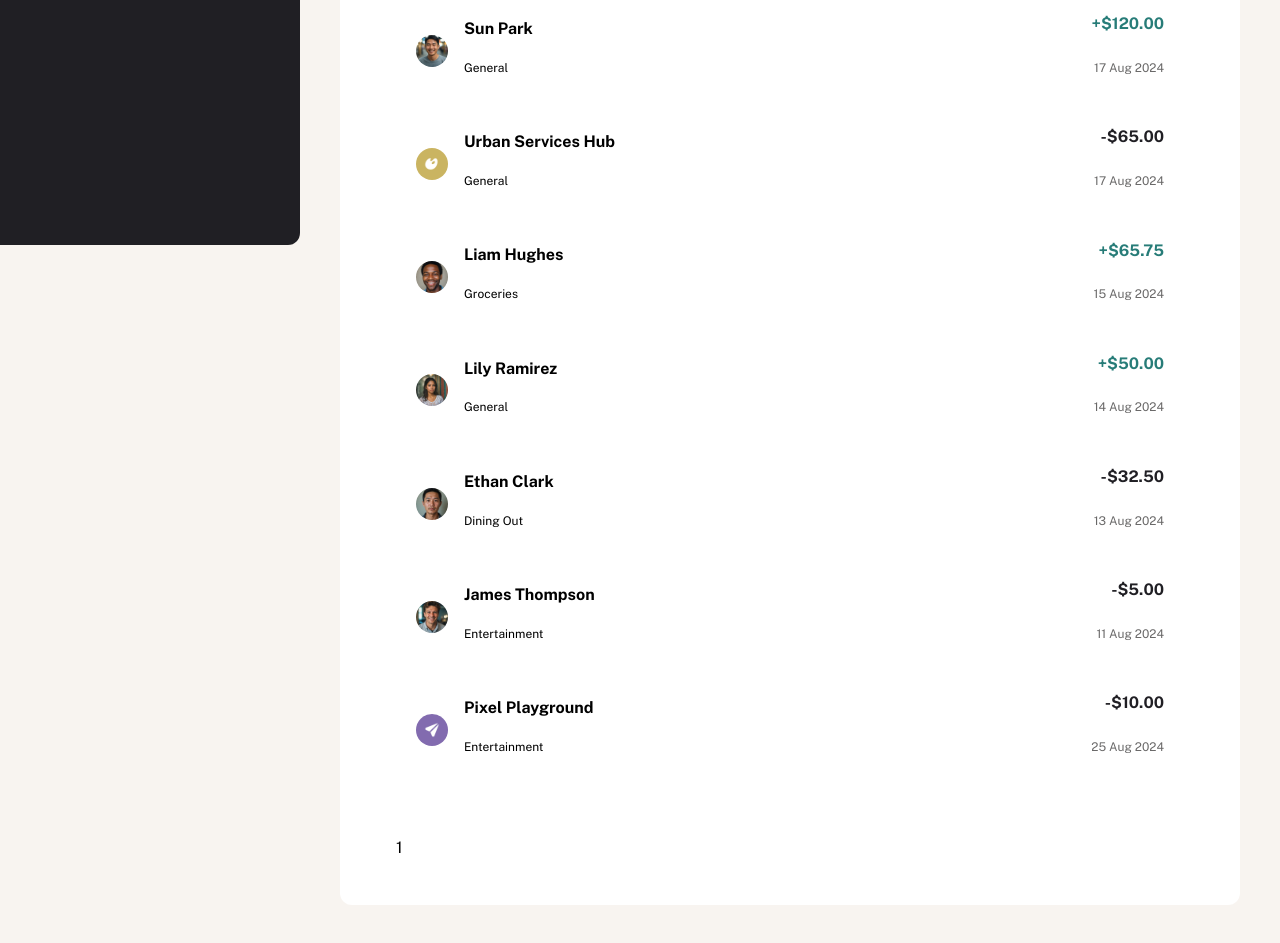
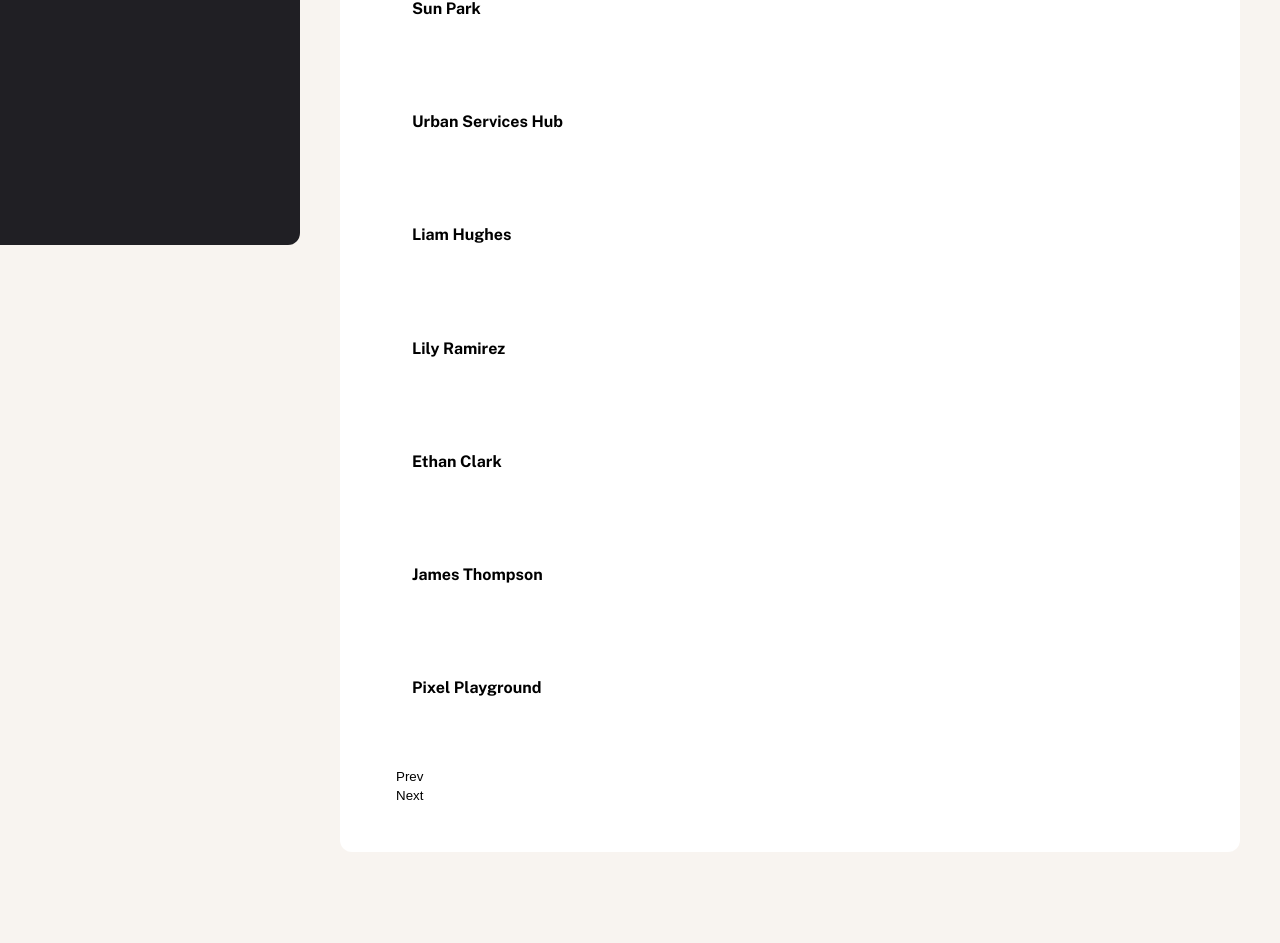
Before and after one commit to Arteque/financeapp, a Next.js app: page /transactions in a window 1280 px wide. Shown: the part 555-1498 px from the top of the page. Built offline with nearby package versions, Linux system fonts and the light colour scheme.

Commit message:
transactions

```diff
--- a/app/transactions/page.jsx
+++ b/app/transactions/page.jsx
@@ -1,11 +1,34 @@
+'use client'
 import Section from "@/components/shared/Section"
 import Container from "@/components/shared/Container"
 import Pagetitle from "@/components/shared/Pagetitle"
 import Filter from "@/components/shared/Filter/Filter"
 import ContentBoxHeader from "@/components/shared/ContentBoxHeader"
-import TransactionsComponent from "@/components/TransactionsComponent"
+import { TransactionsData } from "@/libs/Calculate"
+import { useState, useEffect } from "react"
+import ContentboxAvtar from "@/components/shared/ContentboxAvtar"
+const page = () => {
 
-const page = () => {
+const [filter, setFilter] = useState({
+  sortby: "Latest",
+  category: "All transactions",
+  start:0,
+  end:10
+})
+
+const [getData, setGetData] = useState("");
+const [pagesLength, setPagesLength] = useState(0);
+
+const transactions = TransactionsData().data;
+
+useEffect(() => {
+  setPagesLength(transactions.lenfth / 10)
+  if (filter.sortby == "Latest" && filter.category == "All transactions") {
+    setGetData(transactions); // Set getData to the transactions data directly.
+    console.log(transactions); // Log transactions directly, if needed.
+  }
+}, [getData]);
+
 
   return (
     <>
@@ -18,15 +41,29 @@ const page = () => {
                 <ContentBoxHeader>
                     <Filter />
                 </ContentBoxHeader>
-                <div className="page">
-                  <TransactionsComponent showHeader={false} start={false} limit={10}/>
+                <div className="page" datapage="1">
+                  {
+                    getData && getData.map((item, index) => (
+                      index < filter.end && (
+                          <ContentboxAvtar title={item.name} key={index}/>
+                      )
+                    ))
+                  }
                 </div>
                 <div className="pagination">
-                  <div className="pagination__left"></div>
+                  <button className="pagination__left">
+                    <span className="icon"></span>
+                    <span className="text">Prev</span>
+                  </button>
                   <ul className="pagination__pages">
-                    <li className="pagination__page">1</li>
+                  {Array.from({ length: pagesLength }, (_, i) => (
+                    <li key={i} className="pagination__page">{i + 1}</li>
+                  ))}
                   </ul>
-                  <div className="pagination__right"></div>
+                  <button className="pagination__left">
+                    <span className="text">Next</span>
+                    <span className="icon"></span>
+                  </button>
                 </div>
             </Container>
         </Section>
--- a/components/shared/Filter/Filter.jsx
+++ b/components/shared/Filter/Filter.jsx
@@ -14,7 +14,6 @@ const Filter = () => {
       transactionsCatArr.push(item.category)
     })
     const transcats = [...new Set(transactionsCatArr)]
-    console.log(transcats)
     transcats.unshift("All transactions")
     return transcats
   }
```
